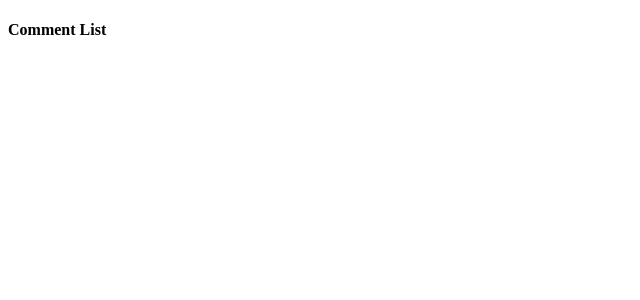
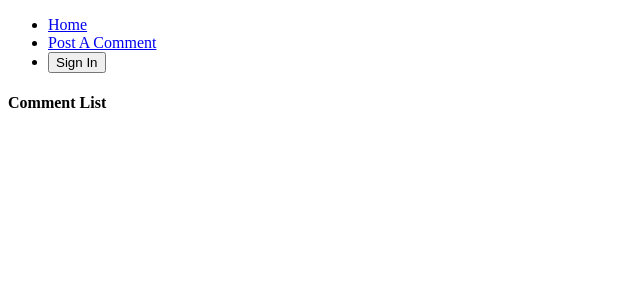
Before and after one commit to seangrant118/adv-react-redux-testing, a React (Create React App) app: page / in a window 1280 px wide. Shown: the top 300 px of the page, without its empty margins (0-640 px from the left). Built offline with nearby package versions, Linux system fonts and the light colour scheme.

Commit message:
rendering a header && wiring up state

```diff
--- a/src/components/App.js
+++ b/src/components/App.js
@@ -1,13 +1,43 @@
 import React from "react";
-import { Route } from "react-router-dom";
+import { Route, Link } from "react-router-dom";
+import { connect } from "react-redux";
 import CommentBox from "components/CommentBox";
 import CommentList from "components/CommentList";
 
-export default () => {
+class App extends React.Component {
+  renderButton() {
+    if (this.props.auth) {
+      return <button>Sign Out</button>;
+    } else {
+      return <button>Sign In</button>;
+    }
+  }
+  renderHeader() {
+    return (
+      <ul>
+        <li>
+          <Link to="/">Home</Link>
+        </li>
+        <li>
+          <Link to="/post">Post A Comment</Link>
+        </li>
+        <li>{this.renderButton()}</li>
+      </ul>
+    );
+  }
+  render() {
     return (
       <div>
+        {this.renderHeader()}
         <Route path="/post" component={CommentBox} />
         <Route path="/" exact={true} component={CommentList} />
       </div>
     );
-};
+  }
+}
+
+function mapStateToProps(state) {
+  return { auth: state.auth };
+}
+
+export default connect(mapStateToProps)(App);
--- a/src/reducers/index.js
+++ b/src/reducers/index.js
@@ -1,6 +1,8 @@
 import { combineReducers } from "redux";
 import commentsReducer from "reducers/comments";
+import authReducer from "reducers/auth";
 
 export default combineReducers({
-  comments: commentsReducer
+  comments: commentsReducer,
+  auth: authReducer
 });
```
Lines whose indentation alone changed are shown as unchanged.
